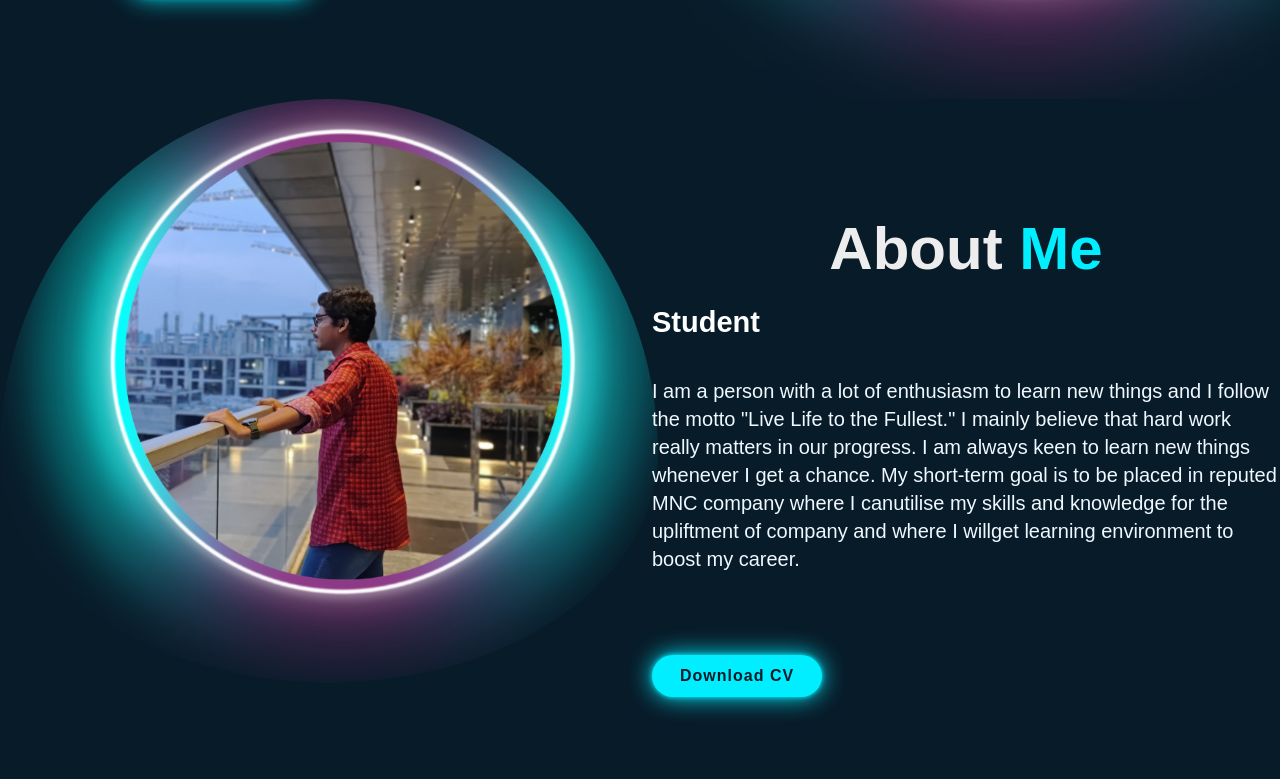
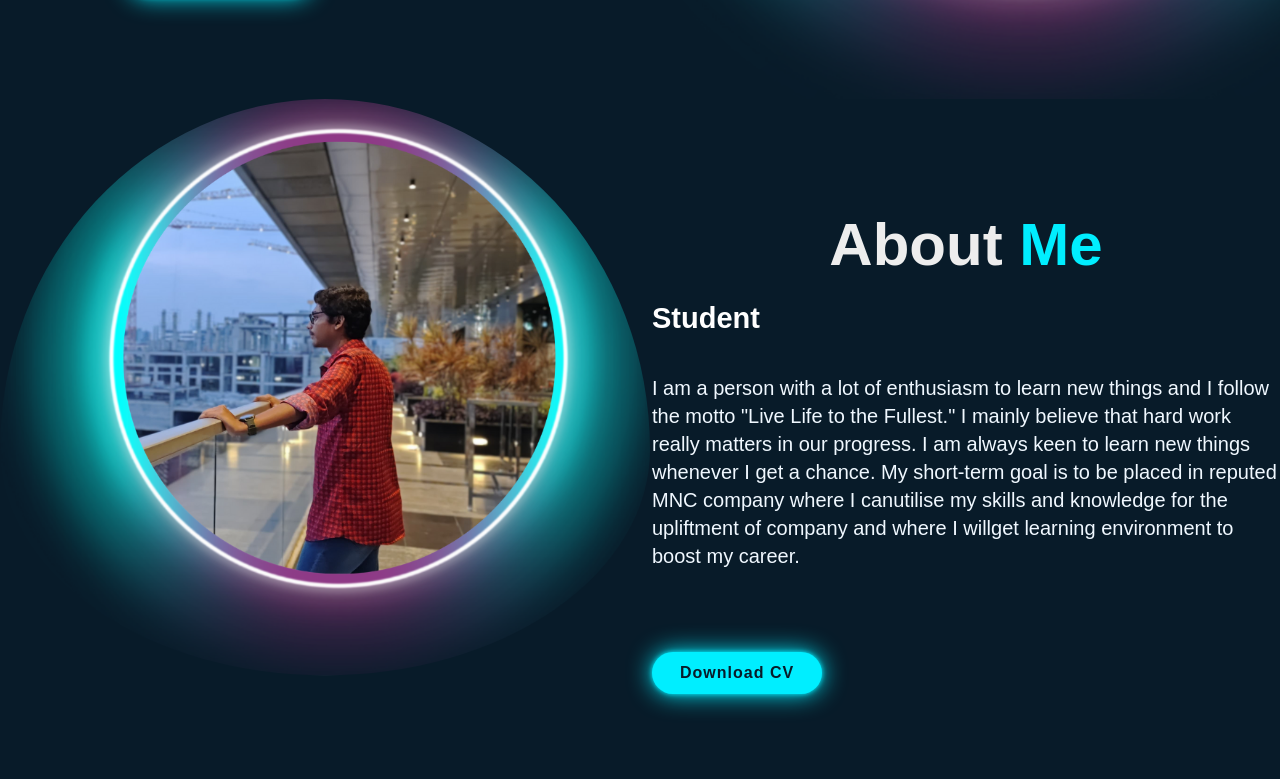
Before and after one commit to j-praneeth/Praneeth-Portfolio, a plain HTML site: page index.html in a window 1280 px wide. Shown: the part 701-1480 px from the top of the page. Drawn offline with nearby package versions, Linux system fonts and the light colour scheme.

Commit message:
Update stylesheet.css

```diff
--- a/stylesheet.css
+++ b/stylesheet.css
@@ -166,10 +166,10 @@ body {
 
 .about-img img {
     padding-bottom: 20%;
-    max-width: 658px;
+    max-width: 650px;
     height: auto;
     width: 130%;
-    border-radius: 100%;
+    border-radius: 50%;
 }
 
 .about-text h2 {
```
